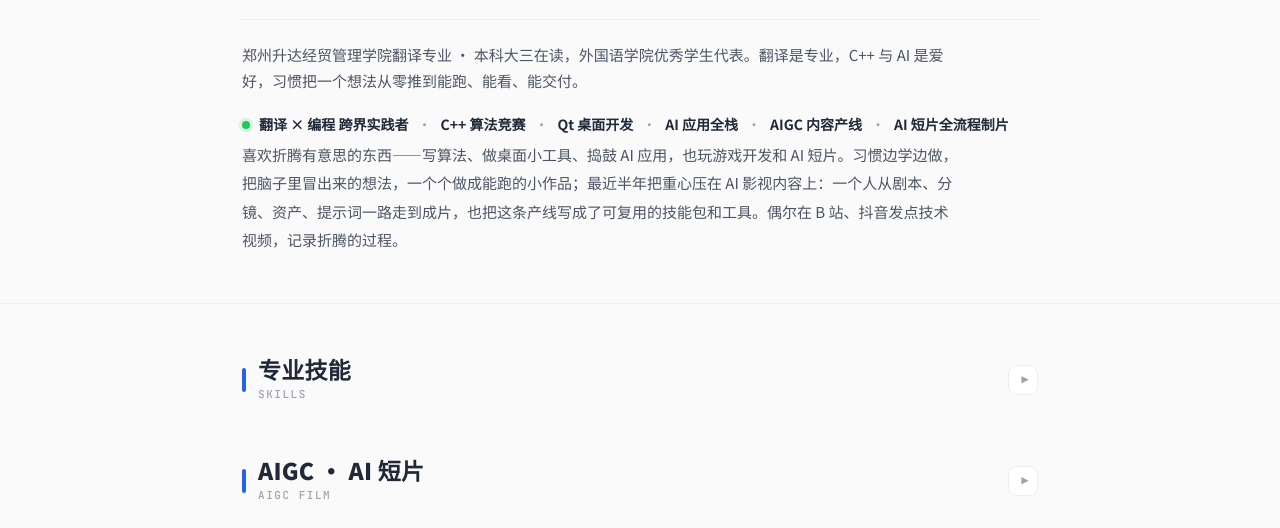
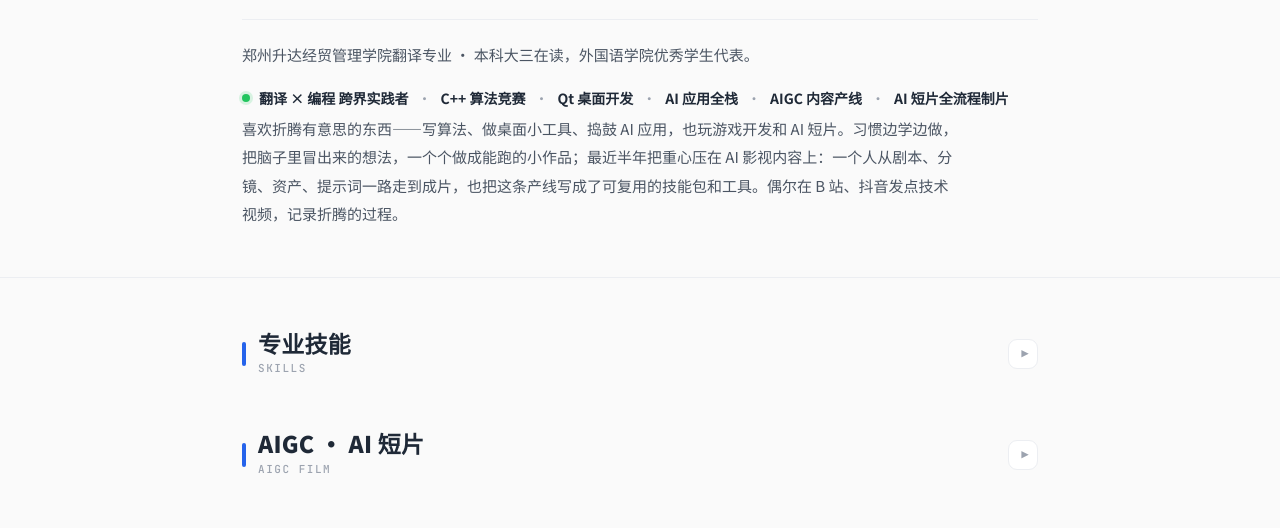
Before and after one commit to YGtemple/zhuxin, a plain HTML site: page index.html in a window 1280 px wide. Shown: the part 260-788 px from the top of the page. Drawn offline with Linux system fonts and the light colour scheme.

Commit message:
首屏简介精简为一句身份介绍

```diff
--- a/index.html
+++ b/index.html
@@ -359,7 +359,7 @@ a:hover{color:var(--accent)}
       <a href="https://github.com/YGtemple" target="_blank" rel="noopener"><span class="ico">🐙</span>github.com/YGtemple</a>
     </div>
     <div class="hero-divider"></div>
-    <p class="hero-intro">郑州升达经贸管理学院翻译专业 · 本科大三在读，外国语学院优秀学生代表。翻译是专业，C++ 与 AI 是爱好，习惯把一个想法从零推到能跑、能看、能交付。</p>
+    <p class="hero-intro">郑州升达经贸管理学院翻译专业 · 本科大三在读，外国语学院优秀学生代表。</p>
     <p class="hero-tagline"><span class="pulse"></span>翻译 × 编程 跨界实践者 <span class="sep">·</span> C++ 算法竞赛 <span class="sep">·</span> Qt 桌面开发 <span class="sep">·</span> AI 应用全栈 <span class="sep">·</span> AIGC 内容产线 <span class="sep">·</span> AI 短片全流程制片</p>
     <p class="hero-bio">
       喜欢折腾有意思的东西——写算法、做桌面小工具、捣鼓 AI 应用，也玩游戏开发和 AI 短片。习惯边学边做，把脑子里冒出来的想法，一个个做成能跑的小作品；最近半年把重心压在 AI 影视内容上：一个人从剧本、分镜、资产、提示词一路走到成片，也把这条产线写成了可复用的技能包和工具。偶尔在 B 站、抖音发点技术视频，记录折腾的过程。
```
